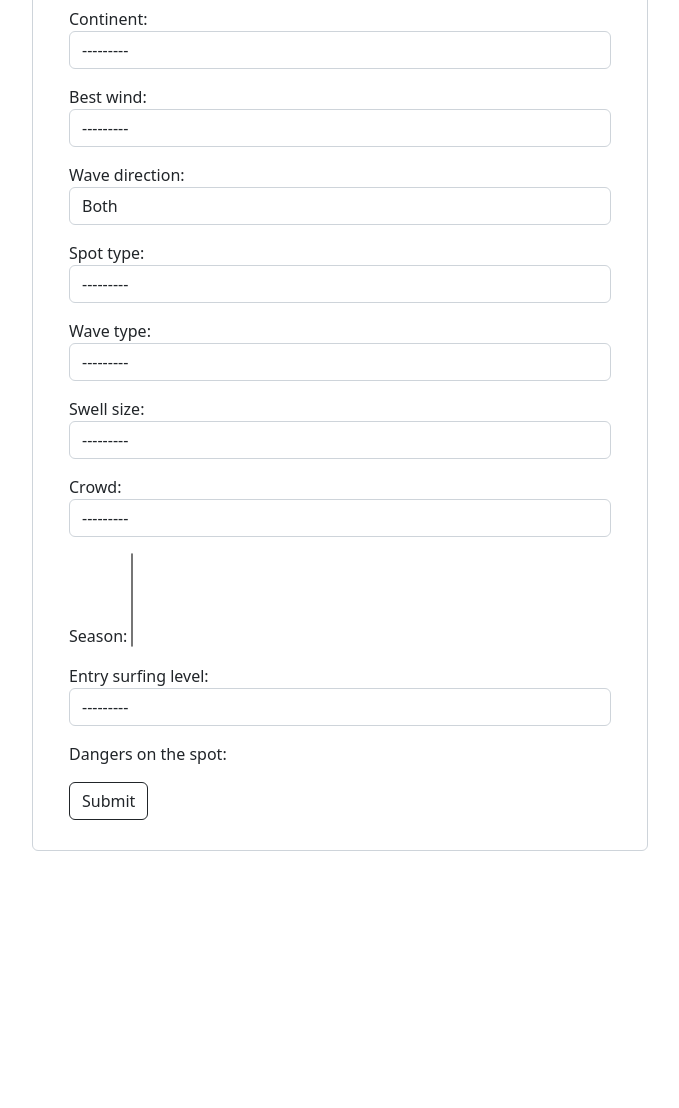
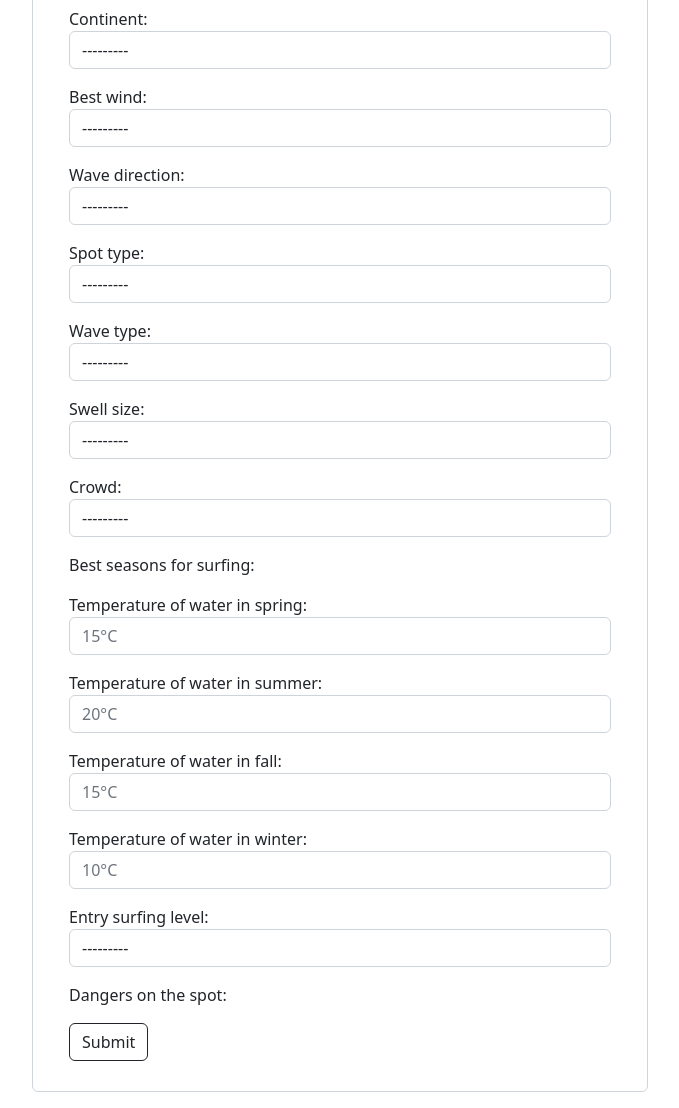
Before and after one commit to eliaszpiotr/SurferGuide, a Django app: page /add_spot in a window 1280 px wide; the page is wider, and only the part inside the window is pictured. Shown: the part 628-1736 px from the top of that part, without its empty margins (300-979 px from the left). Before the commit the page ends 1479 px from the top of that part, so only its background shows below. Run offline with Django 4.2, Linux system fonts and the light colour scheme; the visitor is signed in with stand-in values (Sample User, id 1); data that the repository does not hold is empty; some libraries are stand-ins or nearby versions.

Commit message:
trip planner view, page and spot filter

```diff
--- a/guide/admin.py
+++ b/guide/admin.py
@@ -1,5 +1,5 @@
 from django.contrib import admin
-from .models import SurfSpot, Danger, Photo, UserInformation, Comment
+from .models import SurfSpot, Danger, Photo, UserInformation, Comment, Season
 
 # Register your models here.
 admin.site.register(SurfSpot)
@@ -7,3 +7,4 @@ admin.site.register(Danger)
 admin.site.register(Photo)
 admin.site.register(UserInformation)
 admin.site.register(Comment)
+admin.site.register(Season)
--- a/guide/forms.py
+++ b/guide/forms.py
@@ -1,7 +1,8 @@
 from django import forms
 from django.core.exceptions import ValidationError
 
-from .models import SurfSpot, Photo, Comment, UserInformation
+
+from .models import SurfSpot, Photo, Comment, UserInformation, Season
 
 
 class SurfSpotForm(forms.ModelForm):
@@ -15,7 +16,11 @@ class SurfSpotForm(forms.ModelForm):
             'continent': forms.Select(attrs={'class': 'form-control'}),
             'location': forms.TextInput(attrs={'class': 'form-control', 'placeholder': 'Lisbon'}),
             'country': forms.TextInput(attrs={'class': 'form-control', 'placeholder': 'Portugal'}),
-            'best_season': forms.Select(attrs={'class': 'form-control'}),
+            'best_season': forms.CheckboxSelectMultiple(),
+            'temperature_in_spring': forms.NumberInput(attrs={'class': 'form-control', 'placeholder': '15°C'}),
+            'temperature_in_summer': forms.NumberInput(attrs={'class': 'form-control', 'placeholder': '20°C'}),
+            'temperature_in_fall': forms.NumberInput(attrs={'class': 'form-control', 'placeholder': '15°C'}),
+            'temperature_in_winter': forms.NumberInput(attrs={'class': 'form-control', 'placeholder': '10°C'}),
             'difficulty': forms.Select(attrs={'class': 'form-control'}),
             'best_wind': forms.Select(attrs={'class': 'form-control'}),
             'wave_direction': forms.Select(attrs={'class': 'form-control'}),
@@ -33,9 +38,13 @@ class SurfSpotForm(forms.ModelForm):
             'continent': 'Continent',
             'country': 'Country',
             'location': 'City',
-            'best_season': 'Best season for surfing',
+            'best_season': 'Best seasons for surfing',
             'difficulty': 'Entry surfing level',
             'danger': 'Dangers on the spot',
+            'temperature_in_spring': 'Temperature of water in spring',
+            'temperature_in_summer': 'Temperature of water in summer',
+            'temperature_in_fall': 'Temperature of water in fall',
+            'temperature_in_winter': 'Temperature of water in winter',
         }
 
     def clean(self):
--- a/guide/models.py
+++ b/guide/models.py
@@ -49,7 +49,7 @@ class SurfSpot(models.Model):
         R = 'R', 'Right'
         B = 'B', 'Both'
 
-    wave_direction = models.CharField(max_length=1, choices=WaveDirection.choices, default='B')
+    wave_direction = models.CharField(max_length=1, choices=WaveDirection.choices)
 
     class SpotType(models.TextChoices):
         B = 'B', 'Beach break'
@@ -88,15 +88,12 @@ class SurfSpot(models.Model):
 
     crowd = models.IntegerField(choices=Crowd.choices)
 
-    # class Seasons(models.IntegerChoices):
-    #     WINTER = 1
-    #     SPRING = 2
-    #     SUMMER = 3
-    #     AUTUMN = 4
-    #
-    # best_season = models.IntegerField(choices=Seasons.choices)
+    best_season = models.ManyToManyField('Season', blank=True)
 
-    season = models.ManyToManyField('Season', blank=True)
+    temperature_in_spring = models.IntegerField(blank=True, null=True)
+    temperature_in_summer = models.IntegerField(blank=True, null=True)
+    temperature_in_fall = models.IntegerField(blank=True, null=True)
+    temperature_in_winter = models.IntegerField(blank=True, null=True)
 
     class Difficulty(models.IntegerChoices):
         BEGINNER = 1
@@ -108,10 +105,6 @@ class SurfSpot(models.Model):
 
     danger = models.ManyToManyField(Danger, blank=True, null=True)
 
-   # class Verified(models.IntegerChoices):
-
-
-
     def __str__(self):
         return f'{self.name}, {self.continent}'
 
@@ -122,10 +115,8 @@ class SurfSpot(models.Model):
 class Season(models.Model):
     name = models.CharField(max_length=64)
 
-
-class Temperature(models.Model):
-    season = models.ForeignKey(Season, on_delete=models.CASCADE)
-    temperature = models.IntegerField()
+    def __str__(self):
+        return self.name
 
 
 class Photo(models.Model):
--- a/guide/urls.py
+++ b/guide/urls.py
@@ -15,5 +15,5 @@ urlpatterns = [
                   path('profile/<int:pk>/', views.ProfileView.as_view(), name='profile'),
                   path('profile_settings/<int:pk>/', views.ProfileSettingsView.as_view(), name='profile-settings'),
                   path('add_comment/<int:pk>/', views.AddCommentView.as_view(), name='add-comment'),
-
+                  path(r'^trip_planner/$', views.TripPlannerView.as_view(), name='trip-planner'),
               ] + static(settings.MEDIA_URL, document_root=settings.MEDIA_ROOT)
--- a/guide/views.py
+++ b/guide/views.py
@@ -1,8 +1,5 @@
-import sys
-
 from django.contrib.auth import login, logout, authenticate
 from django.contrib.auth.mixins import LoginRequiredMixin
-from django.http import response
 from django.views.generic.edit import CreateView, UpdateView
 from django.contrib.auth.models import User
 from django.shortcuts import render, redirect
@@ -10,6 +7,7 @@ from django.views import View
 from guide.forms import SurfSpotForm, RegisterForm, LoginForm, AddPhotoForm, CommentAddForm, ProfileSettingsForm
 from guide.models import SurfSpot, Photo, UserInformation, Comment
 from guide.maps import get_map, get_map_many_locations
+from guide.filters import SurfSpotFilter
 
 
 # Create your views here.
@@ -64,18 +62,17 @@ class SpotView(View):
 
     def get(self, request, pk):
         spot = SurfSpot.objects.get(id=pk)
+        best_seasons = spot.best_season.all()
         photos = Photo.objects.filter(surfspot=spot)
-        users = User.objects.all()
         comments = Comment.objects.filter(surfspot=spot)
         form = CommentAddForm()
         photo_form = AddPhotoForm()
-        logged_user = request.user
         map = get_map(spot.location)
         context = {
-            'logged_user': logged_user,
+
             'spot': spot,
+            'best_seasons': best_seasons,
             'photos': photos,
-            'users': users,
             'comments': comments,
             'form': form,
             'photo_form': photo_form,
@@ -223,3 +220,11 @@ class AddCommentView(LoginRequiredMixin, CreateView):
 
     def get_template_names(self):
         return f'/spot/{self.kwargs["pk"]}/'
+
+
+class TripPlannerView(LoginRequiredMixin, View):
+
+    def get(self, request):
+        spots = SurfSpot.objects.all()
+        spots_filter = SurfSpotFilter(request.GET, queryset=spots)
+        return render(request, 'trip_planner.html', {'filter': spots_filter})
--- a/requirements.txt
+++ b/requirements.txt
@@ -6,3 +6,7 @@ psycopg2-binary==2.9.5
 setuptools==65.5.1
 sqlparse==0.4.3
 wheel==0.37.1
+
+folium~=0.13.0
+geopy~=2.3.0
+django-filter~=22.1
--- a/templates/home.html
+++ b/templates/home.html
@@ -24,7 +24,7 @@
                 <a class="nav-link" style="width: 100px;" href="{% url 'add-spot' %}">New Spot!</a>
             </li>
             <li class="nav-item">
-                <a class="nav-link " style="width: 110px;" href="#">Trip Planner</a>
+                <a class="nav-link " style="width: 110px;" href="{% url 'trip-planner' %}">Trip Planner</a>
             </li>
             <li class="nav-item">
                 <a class="nav-link "style="width: 120px;" href="#">About Surfing</a>
```
Also changed, not shown: guide/filters.py (added, +8 -0 lines), templates/spot.html (+22 -4 lines), templates/trip_planner.html (+54 -0 lines), guide/migrations/0017_rename_season_surfspot_best_season_and_more.py (added).
